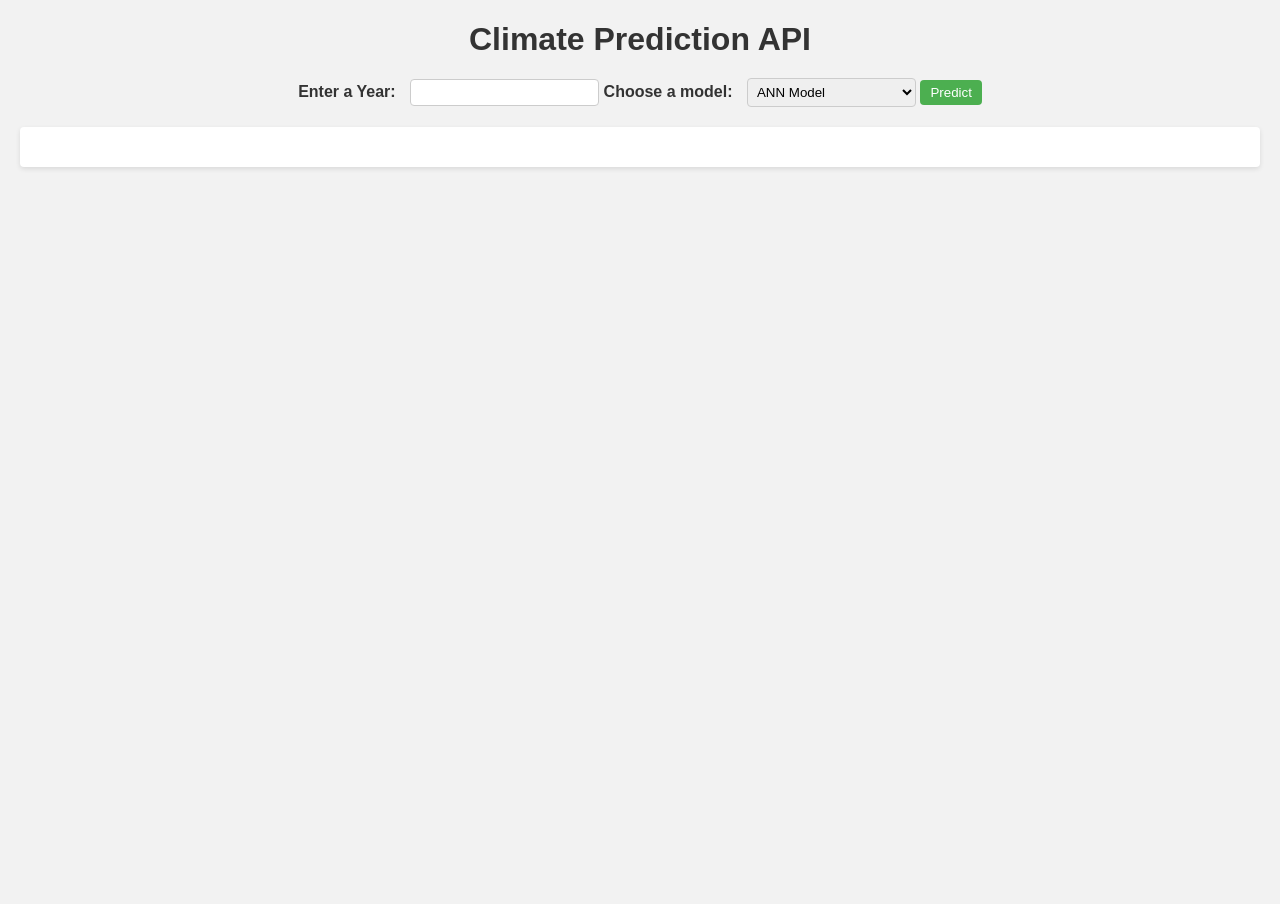
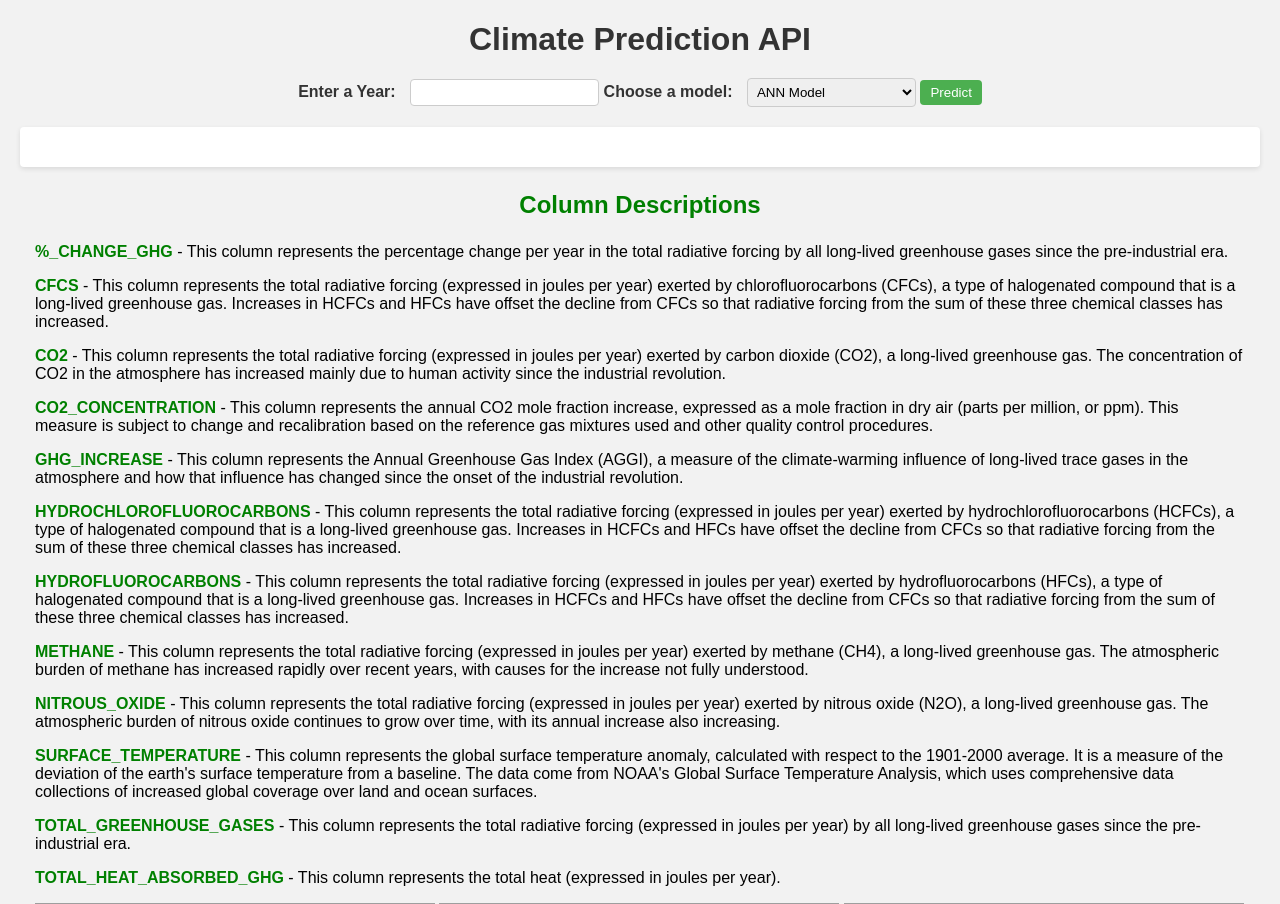
Before and after one commit to anti-integral/Flask, a Flask app: page / in a window 1280 px wide. Shown: the top 904 px of the page. Before the commit the page ends 169 px from the top, so only its background shows below. Run offline with Flask 3, Linux system fonts and the light colour scheme; grey boxes are pictures that could not be loaded.

Commit message:
Added Descriptions and Better Interface

```diff
--- a/Templates/index.html
+++ b/Templates/index.html
@@ -74,6 +74,11 @@
             background-color: #ffffff;
             color: #333333;
         }
+
+        #additional-text {
+            margin-top: 20px;
+            text-align: left;
+        }
     </style>
 </head>
 <body>
@@ -86,14 +91,48 @@
         <select id="model-input" name="model_type">
             <option value="ann">ANN Model</option>
             <option value="lstm">LSTM Model</option>
-            <option value="linear_regression">Linear Regression</option>
-            <option value="polynomial_regression">Polynomial Regression</option>
+            <option value="linear">Linear Regression</option>
+            <option value="polynomial">Polynomial Regression</option>
         </select>
 
         <button type="submit">Predict</button>
     </form>
 
     <div id="prediction-result"></div>
+
+    <div id="additional-text" style="margin-left: 15px; margin-right: 15px;">
+        <p style="font-size: 24px; color: green; font-weight: bold; text-align: center">Column Descriptions</h2>
+
+        <p style="font-size: 16px;"><span style="color: green; font-weight: bold;">%_CHANGE_GHG</span> - This column represents the percentage change per year in the total radiative forcing by all long-lived greenhouse gases since the pre-industrial era.</p>
+
+        <p style="font-size: 16px;"><span style="color: green; font-weight: bold;">CFCS</span> - This column represents the total radiative forcing (expressed in joules per year) exerted by chlorofluorocarbons (CFCs), a type of halogenated compound that is a long-lived greenhouse gas. Increases in HCFCs and HFCs have offset the decline from CFCs so that radiative forcing from the sum of these three chemical classes has increased.</p>
+
+        <p style="font-size: 16px;"><span style="color: green; font-weight: bold;">CO2</span> - This column represents the total radiative forcing (expressed in joules per year) exerted by carbon dioxide (CO2), a long-lived greenhouse gas. The concentration of CO2 in the atmosphere has increased mainly due to human activity since the industrial revolution.</p>
+
+        <p style="font-size: 16px;"><span style="color: green; font-weight: bold;">CO2_CONCENTRATION</span> - This column represents the annual CO2 mole fraction increase, expressed as a mole fraction in dry air (parts per million, or ppm). This measure is subject to change and recalibration based on the reference gas mixtures used and other quality control procedures.</p>
+
+        <p style="font-size: 16px;"><span style="color: green; font-weight: bold;">GHG_INCREASE</span> - This column represents the Annual Greenhouse Gas Index (AGGI), a measure of the climate-warming influence of long-lived trace gases in the atmosphere and how that influence has changed since the onset of the industrial revolution.</p>
+
+        <p style="font-size: 16px;"><span style="color: green; font-weight: bold;">HYDROCHLOROFLUOROCARBONS</span> - This column represents the total radiative forcing (expressed in joules per year) exerted by hydrochlorofluorocarbons (HCFCs), a type of halogenated compound that is a long-lived greenhouse gas. Increases in HCFCs and HFCs have offset the decline from CFCs so that radiative forcing from the sum of these three chemical classes has increased.</p>
+
+        <p style="font-size: 16px;"><span style="color: green; font-weight: bold;">HYDROFLUOROCARBONS</span> - This column represents the total radiative forcing (expressed in joules per year) exerted by hydrofluorocarbons (HFCs), a type of halogenated compound that is a long-lived greenhouse gas. Increases in HCFCs and HFCs have offset the decline from CFCs so that radiative forcing from the sum of these three chemical classes has increased.</p>
+
+        <p style="font-size: 16px;"><span style="color: green; font-weight: bold;">METHANE</span> - This column represents the total radiative forcing (expressed in joules per year) exerted by methane (CH4), a long-lived greenhouse gas. The atmospheric burden of methane has increased rapidly over recent years, with causes for the increase not fully understood.</p>
+
+        <p style="font-size: 16px;"><span style="color: green; font-weight: bold;">NITROUS_OXIDE</span> - This column represents the total radiative forcing (expressed in joules per year) exerted by nitrous oxide (N2O), a long-lived greenhouse gas. The atmospheric burden of nitrous oxide continues to grow over time, with its annual increase also increasing.</p>
+
+        <p style="font-size: 16px;"><span style="color: green; font-weight: bold;">SURFACE_TEMPERATURE</span> - This column represents the global surface temperature anomaly, calculated with respect to the 1901-2000 average. It is a measure of the deviation of the earth's surface temperature from a baseline. The data come from NOAA's Global Surface Temperature Analysis, which uses comprehensive data collections of increased global coverage over land and ocean surfaces.</p>
+
+        <p style="font-size: 16px;"><span style="color: green; font-weight: bold;">TOTAL_GREENHOUSE_GASES</span> - This column represents the total radiative forcing (expressed in joules per year) by all long-lived greenhouse gases since the pre-industrial era.</p>
+
+        <p style="font-size: 16px;"><span style="color: green; font-weight: bold;">TOTAL_HEAT_ABSORBED_GHG</span> - This column represents the total heat (expressed in joules per year).</p>
+
+        <img src="/Users/omsanan/Downloads/Flask/Viz1.png" alt="Visualization 1">
+        <img src="/Users/omsanan/Downloads/Flask/Viz2.png" alt="Visualization 2">
+        <img src="/Users/omsanan/Downloads/Flask/Viz3.png" alt="Visualization 3">
+        <img src="/Users/omsanan/Downloads/Flask/Heatmap.png" alt="Heatmap">
+        <img src="/Users/omsanan/Downloads/Flask/Results.png" alt="Results">
+    </div>
 
     <script>
         const form = document.getElementById('prediction-form');
--- a/app.py
+++ b/app.py
@@ -21,8 +21,8 @@ data = pd.read_csv(data_path)
 # Define the target variables
 target_variables = ['CO2', 'Methane', 'Nitrous_Oxide', 'CFCs',
        'Hydrochlorofluorocarbons', 'Hydrofluorocarbons',
-       'Total_Greenhouse_Gases', 'Total_Greenhouse_Gases_Scaled',
-       '1990_Equals_1', 'Change', 'Surface_Temperature', 'CO2_Mean']
+       'Total_Heat_Absorbed_GHG', 'Total_Greenhouse_Gases',
+       'GHG_Increase', '%_Change_GHG', 'Surface_Temperature', 'CO2_Concentration']
 
 # Normalize the data
 scaler = MinMaxScaler()
@@ -101,16 +101,15 @@ def predict():
     # Prepare the response
     prediction_dict = {}
 
-    def convert_units(value, unit):
-        # Constants
-        total_surface_area_earth_m2 = 5.1 * 10 ** 14  # Total surface area of the Earth in m²
-        seconds_per_year = 60 * 60 * 24 * 365  # Number of seconds in a year
-        if unit == "joules per year":
-            # Conversion
-            joules_per_year = value * total_surface_area_earth_m2 * seconds_per_year
-            return joules_per_year
+    def format_number(value):
+        if value == 0:
+            return "0"
+        power = int(np.floor(np.log10(abs(value))))
+        coefficient = value / (10 ** power)
+        if abs(power) > 5:
+            return f"{coefficient:.3f}x10^{power}"
         else:
-            return value  # If no conversion is required, return the original value
+            return f"{value:.3f}"
 
     # Variables that require conversion to "joules per year"
     variables_to_convert = ["CO2", "Methane", "Nitrous_Oxide", "CFCs", "Hydrochlorofluorocarbons", "Hydrofluorocarbons",
@@ -122,12 +121,12 @@ def predict():
 
     for variable, value in zip(target_variables, predicted_val[-1]):
         if variable in variables_to_convert:
-            converted_value = convert_units(value, "joules per year")
-            formatted_number = "{:.3e}".format(converted_value)
+            converted_value = value * 5.1e14 * 60 * 60 * 24 * 365
+            formatted_number = format_number(converted_value)
             prediction_dict[variable] = formatted_number + " " + "joules per year"
         else:
             unit_index = target_variables.index(variable)
-            formatted_number = "{:.3e}".format(value)
+            formatted_number = format_number(value)
             prediction_dict[variable] = formatted_number + " " + units[unit_index]
 
     # Return the predictions as JSON response
--- a/clean_data.csv
+++ b/clean_data.csv
@@ -1,4 +1,4 @@
-Year,CO2,Methane,Nitrous_Oxide,CFCs,Hydrochlorofluorocarbons,Hydrofluorocarbons,Total_Greenhouse_Gases,Total_Greenhouse_Gases_Scaled,1990_Equals_1,Change,Surface_Temperature,CO2_Mean
+Year,CO2,Methane,Nitrous_Oxide,CFCs,Hydrochlorofluorocarbons,Hydrofluorocarbons,Total_Heat_Absorbed_GHG,Total_Greenhouse_Gases,GHG_Increase,%_Change_GHG,Surface_Temperature,CO2_Concentration
 1979,1.027,0.406,0.104,0.154,0.008,0.001,1.7,382,0.785,1.6772727272727268,0.1,336.84
 1980,1.06,0.413,0.104,0.163,0.009,0.001,1.749,386,0.808,2.3,0.33,338.76
 1981,1.079,0.42,0.107,0.172,0.009,0.001,1.788,388,0.825,1.8,0.38,340.12
```
Also changed, not shown: Images/Heatmap.png (added), Images/Results.png (added), Images/Viz1.png (added), Images/Viz2.png (added), Images/Viz3.png (added), 2 other files.
